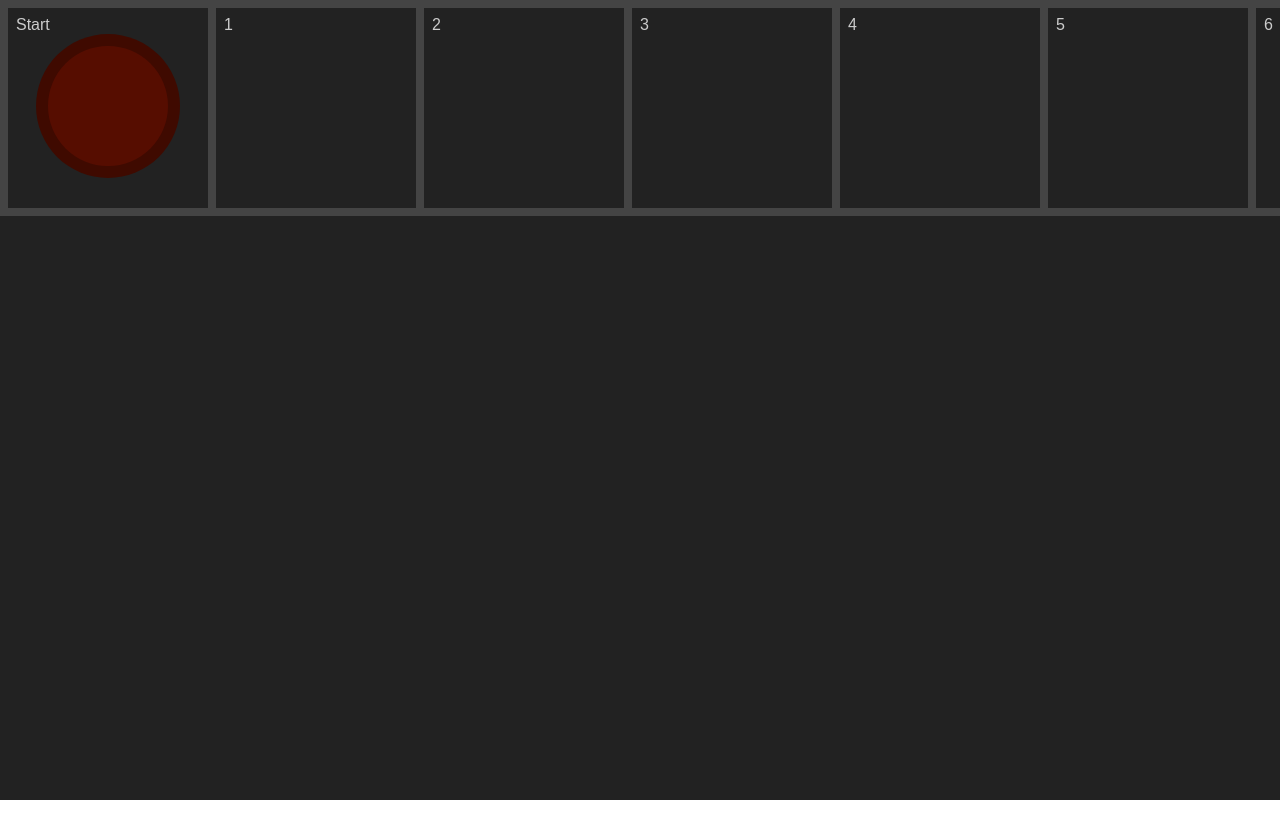
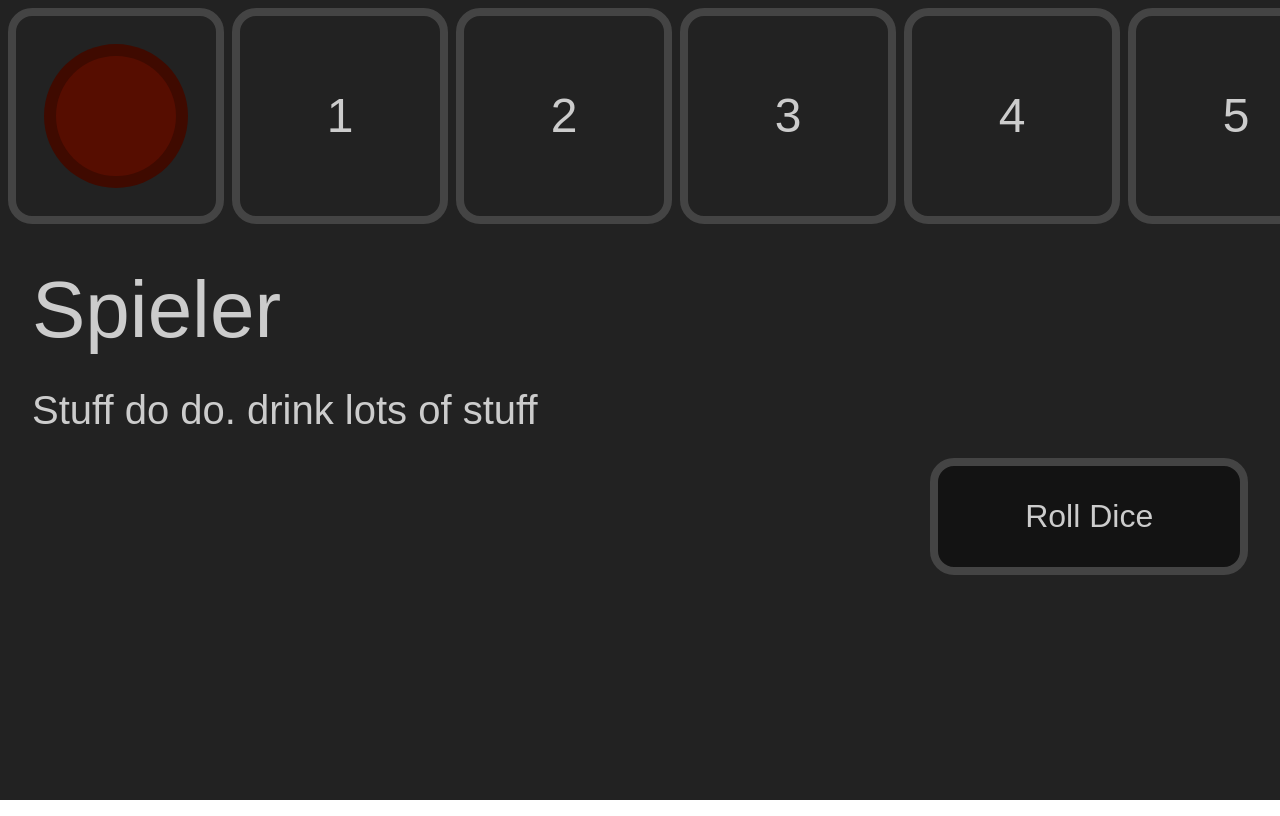
Before and after one commit to Progaros/drinks, a plain HTML site: page index.htm in a window 1280 px wide. Drawn offline with Linux system fonts and the light colour scheme.

Commit message:
basic game

```diff
--- a/css/style.css
+++ b/css/style.css
@@ -46,8 +46,12 @@ a {
     #landscape {display: none;}
     #addPlayersListOuter {
         width: 50%;
+        min-height: 40vh;
         max-height: 50vh;
         margin: 0 25%;
+        display: flex;
+        flex-direction: column;
+        justify-content: center;
     }
     #addPlayersList {
         max-height: calc(50vh - 2.3em);
@@ -87,7 +91,7 @@ a {
     }
     #manual{
         width: 60%;
-        margin: 8vh auto 3em auto;
+        margin: 1vh auto 3em auto;
         white-space: pre-line;
     }
     footer{
@@ -126,16 +130,14 @@ a {
         width: 100vw;
         overflow-x: scroll;
         overflow-y: hidden;
-        background-color: #444;
     }
     #gameBoardOuter::-webkit-scrollbar {
         display: none;
     }
     #gameBoard{
         width: max-content;
-        /* overflow-x: scroll; */
-        /* overflow-y: hidden; */
         padding-right: 1vh;
+        /* background-color: #444; */
     }
     .gameField{
         display: inline-block;
@@ -144,9 +146,18 @@ a {
         background-color: #222;
         margin: 1vh 0vh 1vh 1vh;
         padding: 1vh;
+        border: 1vh solid #444;
+        border-radius: 3vh;
+    }
+    .gameFieldText{
+        height: 0;
+        position: relative;
+        top: 8vh;
+        text-align: center;
+        font-size: 6vh;
     }
     .playerContainer {
-        margin: 20vh 0 0 2.5vh;
+        margin: 22.5vh 0 0 2.5vh;
     }
     .player {
         width: 15vh;
@@ -155,5 +166,40 @@ a {
         border: 1.5vh solid #0004;
         background-color: #560d00;
         margin-top: -20vh;
+        position: relative;
+    }
+    #gameContent{
+        height: calc(100vh - 27vh);
+        display: flex;
+    }
+    #gameTextOuter{
+        height: calc(100vh - 29vh);
+        flex-grow: 3;
+        display: inline-block;
+    }
+    #playerName{
+        font-size: 10vh;
+        margin: 4vh;
+    }
+    #gameText{
+        font-size: 5vh;
+        margin: 4vh;
+    }
+    #gameButtons{
+        display: inline-block;
+        height: calc(100vh - 29vh);
+        flex-grow: 1;
+        display: flex;
+        flex-direction: column;
+        justify-content: center;
+    }
+    .gameButton{
+        margin: 4vh;
+        background-color: #131313;
+        padding: 4vh;
+        font-size: 4vh;
+        border-radius: 3vh;
+        border: 1vh solid #444;
+        text-align: center;
     }
 }
--- a/index.htm
+++ b/index.htm
@@ -31,7 +31,7 @@
                             <img @click="deletePlayerListItem(index)" src="img/plus.svg" alt="x" class="removePlayersListButton">
                     </div>
                 </div>
-                <img @click="addPlayerListItem" src="img/plus.svg" alt="+" class="addPlayersListButton">
+                <img @click="addPlayerListItem()" src="img/plus.svg" alt="+" class="addPlayersListButton">
             </div>
             <div id="manual">
                 {{ text.manual }}
@@ -62,6 +62,16 @@
                         :id="'gameField'+(i-1)">
                     </game-field>
                 </div>
+
+            </div>
+            <div id="gameContent">
+                <div id="gameTextOuter">
+                    <div id="playerName">Spieler</div>
+                    <div id="gameText">Stuff do do. drink lots of stuff</div>
+                </div>
+                <div id="gameButtons">
+                    <div class="gameButton" @click="rollDice">Roll Dice</div>
+                </div>
             </div>
             <div class="overlayWarningOuter" id="turnWarningOuter" v-if="show.turnWarningOuter">
                 <div class="overlayWarning">{{ text.overlayWarning}}</div>
--- a/js/script.js
+++ b/js/script.js
@@ -12,7 +12,7 @@ var gameField = Vue.component("game-field", {
         }
     },
     template: `<div class="gameField">
-                    {{ content }}
+                    <div class="gameFieldText">{{ content }}</div>
                     <div class="playerContainer">
                         <div
                             v-for="(player, index) in players"
@@ -48,6 +48,13 @@ var app = new Vue({
     methods: {
         addPlayerListItem: function() {
             app.playerList.push(new Player);
+            setTimeout(()=>{//wait until input is created
+                document.getElementById("addPlayersList").lastElementChild
+                    .scrollIntoView({
+                        behavior: 'smooth',
+                        block: 'end',
+                    });
+            },20);
         },
         deletePlayerListItem: function(index) {
             this.playerList.splice(index, 1);
@@ -57,7 +64,7 @@ var app = new Vue({
                 app.addPlayerListItem();
                 setTimeout(()=>{//wait until input is created
                     document.activeElement.parentElement.nextElementSibling.firstElementChild.focus();
-                },50);
+                },100);
         },
         startGame: function() {
             app.show.alcoholWarningOuter = false;
@@ -71,6 +78,16 @@ var app = new Vue({
             var element = document.body;
             var requestMethod = element.requestFullScreen || element.webkitRequestFullScreen || element.mozRequestFullScreen || element.msRequestFullScreen;
             requestMethod.call(element);
+        },
+        rollDice: function() {
+            this.players[0].position += Math.ceil(Math.random()*6);
+            if (this.players[0].position > 100)
+                this.players[0].position = 100;
+            document.getElementById("gameField"+this.players[0].position).scrollIntoView({
+                        behavior: 'smooth',
+                        block: 'center',
+                        inline: 'center'
+                    });
         }
     },
     computed: {
```
Also changed, not shown: img/dice/1.png (added), img/dice/2.png (added), img/dice/3.png (added), img/dice/4.png (added), img/dice/5.png (added), img/dice/6.png (added), 1 other file.
